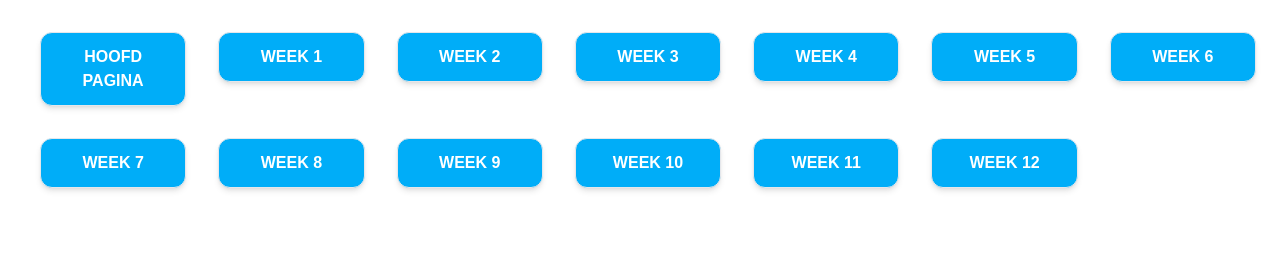
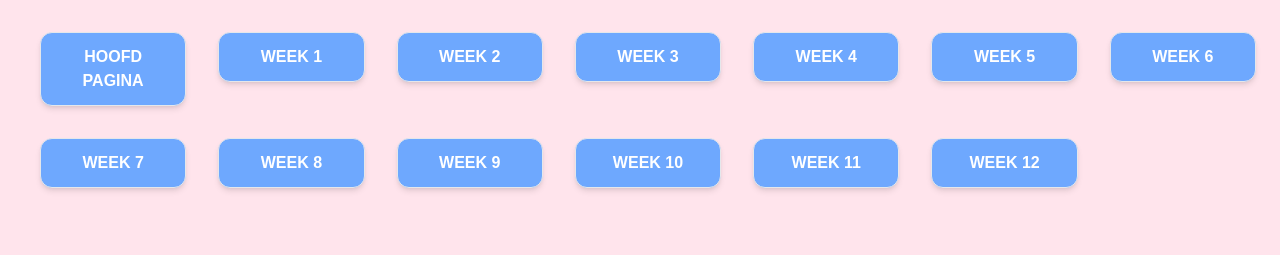
Before and after one commit to danya-karknawi/projectdocs, a plain HTML site: page week4.html in a window 1280 px wide. Shown: the top 255 px of the page. Drawn offline with nearby package versions, Linux system fonts and the light colour scheme.

Commit message:
Change backgorund

```diff
--- a/week4.html
+++ b/week4.html
@@ -7,8 +7,8 @@
     <!-- Tailwind CSS CDN -->
     <script src="https://cdn.tailwindcss.com"></script>
   </head>
-  <body
-    class="min-h-screen bg-white text-[#002b66] flex flex-col gap-4 p-8 font-serif"
+  <body style="background-color: #ffe4ec;"
+    class="min-h-screen bg-white text-[#3b6cb7] flex flex-col gap-4 p-8 font-serif"
   >
     <div
       class="font-[Caprasimo,serif] ml-2 mr-auto gap-8 flex flex-col items-center w-full"
@@ -19,91 +19,91 @@
         <li>
           <a
             href="./index.html"
-            class="block py-3 px-6 bg-[#00adf8] text-white rounded-xl text-center text-base shadow-md border border-gray-200 transition-all duration-200 hover:scale-105 hover:shadow-xl hover:bg-[#155dfc]"
+            class="block py-3 px-6 bg-[#6ea8fe] text-white rounded-xl text-center text-base shadow-md border border-gray-200 transition-all duration-200 hover:scale-105 hover:shadow-xl hover:bg-[#3b6cb7]"
             >Hoofd pagina</a
           >
         </li>
         <li>
           <a
             href="./week1.html"
-            class="block py-3 bg-[#00adf8] text-white rounded-xl text-center text-base shadow-md border border-gray-200 transition-all duration-200 hover:scale-105 hover:shadow-xl hover:bg-[#155dfc]"
+            class="block py-3 bg-[#6ea8fe] text-white rounded-xl text-center text-base shadow-md border border-gray-200 transition-all duration-200 hover:scale-105 hover:shadow-xl hover:bg-[#3b6cb7]"
             >Week 1</a
           >
         </li>
         <li>
           <a
             href="./week2.html"
-            class="block py-3 bg-[#00adf8] text-white rounded-xl text-center text-base shadow-md border border-gray-200 transition-all duration-200 hover:scale-105 hover:shadow-xl hover:bg-[#155dfc]"
+            class="block py-3 bg-[#6ea8fe] text-white rounded-xl text-center text-base shadow-md border border-gray-200 transition-all duration-200 hover:scale-105 hover:shadow-xl hover:bg-[#3b6cb7]"
             >Week 2</a
           >
         </li>
         <li>
           <a
             href="./week3.html"
-            class="block py-3 bg-[#00adf8] text-white rounded-xl text-center text-base shadow-md border border-gray-200 transition-all duration-200 hover:scale-105 hover:shadow-xl hover:bg-[#155dfc]"
+            class="block py-3 bg-[#6ea8fe] text-white rounded-xl text-center text-base shadow-md border border-gray-200 transition-all duration-200 hover:scale-105 hover:shadow-xl hover:bg-[#3b6cb7]"
             >Week 3</a
           >
         </li>
         <li>
           <a
             href="./week4.html"
-            class="block py-3 bg-[#00adf8] text-white rounded-xl text-center text-base shadow-md border border-gray-200 active transition-all duration-200 hover:scale-105 hover:shadow-xl hover:bg-[#155dfc]"
+            class="block py-3 bg-[#6ea8fe] text-white rounded-xl text-center text-base shadow-md border border-gray-200 active transition-all duration-200 hover:scale-105 hover:shadow-xl hover:bg-[#3b6cb7]"
             >Week 4</a
           >
         </li>
         <li>
           <a
             href="./week5.html"
-            class="block py-3 bg-[#00adf8] text-white rounded-xl text-center text-base shadow-md border border-gray-200 transition-all duration-200 hover:scale-105 hover:shadow-xl hover:bg-[#155dfc]"
+            class="block py-3 bg-[#6ea8fe] text-white rounded-xl text-center text-base shadow-md border border-gray-200 transition-all duration-200 hover:scale-105 hover:shadow-xl hover:bg-[#3b6cb7]"
             >Week 5</a
           >
         </li>
         <li>
           <a
             href="./week6.html"
-            class="block py-3 bg-[#00adf8] text-white rounded-xl text-center text-base shadow-md border border-gray-200 transition-all duration-200 hover:scale-105 hover:shadow-xl hover:bg-[#155dfc]"
+            class="block py-3 bg-[#6ea8fe] text-white rounded-xl text-center text-base shadow-md border border-gray-200 transition-all duration-200 hover:scale-105 hover:shadow-xl hover:bg-[#3b6cb7]"
             >Week 6</a
           >
         </li>
         <li>
           <a
             href="./week7.html"
-            class="block py-3 bg-[#00adf8] text-white rounded-xl text-center text-base shadow-md border border-gray-200 transition-all duration-200 hover:scale-105 hover:shadow-xl hover:bg-[#155dfc]"
+            class="block py-3 bg-[#6ea8fe] text-white rounded-xl text-center text-base shadow-md border border-gray-200 transition-all duration-200 hover:scale-105 hover:shadow-xl hover:bg-[#3b6cb7]"
             >Week 7</a
           >
         </li>
         <li>
           <a
             href="./week8.html"
-            class="block py-3 bg-[#00adf8] text-white rounded-xl text-center text-base shadow-md border border-gray-200 transition-all duration-200 hover:scale-105 hover:shadow-xl hover:bg-[#155dfc]"
+            class="block py-3 bg-[#6ea8fe] text-white rounded-xl text-center text-base shadow-md border border-gray-200 transition-all duration-200 hover:scale-105 hover:shadow-xl hover:bg-[#3b6cb7]"
             >Week 8</a
           >
         </li>
         <li>
           <a
             href="./week9.html"
-            class="block py-3 bg-[#00adf8] text-white rounded-xl text-center text-base shadow-md border border-gray-200 transition-all duration-200 hover:scale-105 hover:shadow-xl hover:bg-[#155dfc]"
+            class="block py-3 bg-[#6ea8fe] text-white rounded-xl text-center text-base shadow-md border border-gray-200 transition-all duration-200 hover:scale-105 hover:shadow-xl hover:bg-[#3b6cb7]"
             >Week 9</a
           >
         </li>
         <li>
           <a
             href="./week10.html"
-            class="block py-3 bg-[#00adf8] text-white rounded-xl text-center text-base shadow-md border border-gray-200 transition-all duration-200 hover:scale-105 hover:shadow-xl hover:bg-[#155dfc]"
+            class="block py-3 bg-[#6ea8fe] text-white rounded-xl text-center text-base shadow-md border border-gray-200 transition-all duration-200 hover:scale-105 hover:shadow-xl hover:bg-[#3b6cb7]"
             >Week 10</a
           >
         </li>
         <li>
           <a
             href="./week11.html"
-            class="block py-3 bg-[#00adf8] text-white rounded-xl text-center text-base shadow-md border border-gray-200 transition-all duration-200 hover:scale-105 hover:shadow-xl hover:bg-[#155dfc]"
+            class="block py-3 bg-[#6ea8fe] text-white rounded-xl text-center text-base shadow-md border border-gray-200 transition-all duration-200 hover:scale-105 hover:shadow-xl hover:bg-[#3b6cb7]"
             >Week 11</a
           >
         </li>
         <li>
           <a
             href="./week12.html"
-            class="block py-3 bg-[#00adf8] text-white rounded-xl text-center text-base shadow-md border border-gray-200 transition-all duration-200 hover:scale-105 hover:shadow-xl hover:bg-[#155dfc]"
+            class="block py-3 bg-[#6ea8fe] text-white rounded-xl text-center text-base shadow-md border border-gray-200 transition-all duration-200 hover:scale-105 hover:shadow-xl hover:bg-[#3b6cb7]"
             >Week 12</a
           >
         </li>
```
Also changed, not shown: index.html (+13 -13 lines), week1.html (+4 -4 lines), week10.html (+5 -5 lines), week11.html (+5 -5 lines), week12.html (+5 -5 lines), week2.html (+7 -7 lines), week3.html (+5 -5 lines), week5.html (+5 -5 lines), week6.html (+5 -5 lines), week7.html (+7 -6 lines), week8.html (+5 -5 lines), week9.html (+15 -14 lines).
